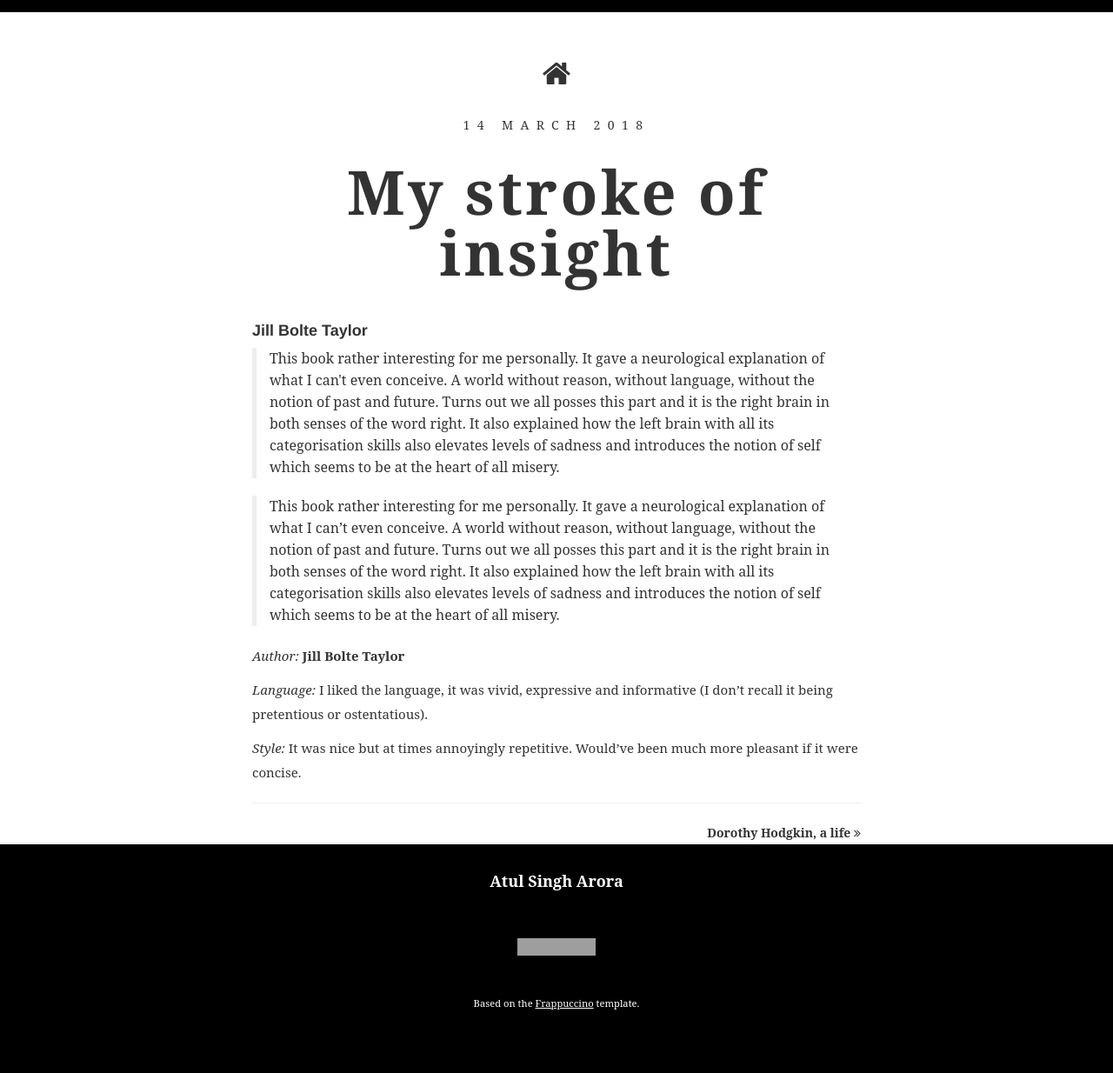
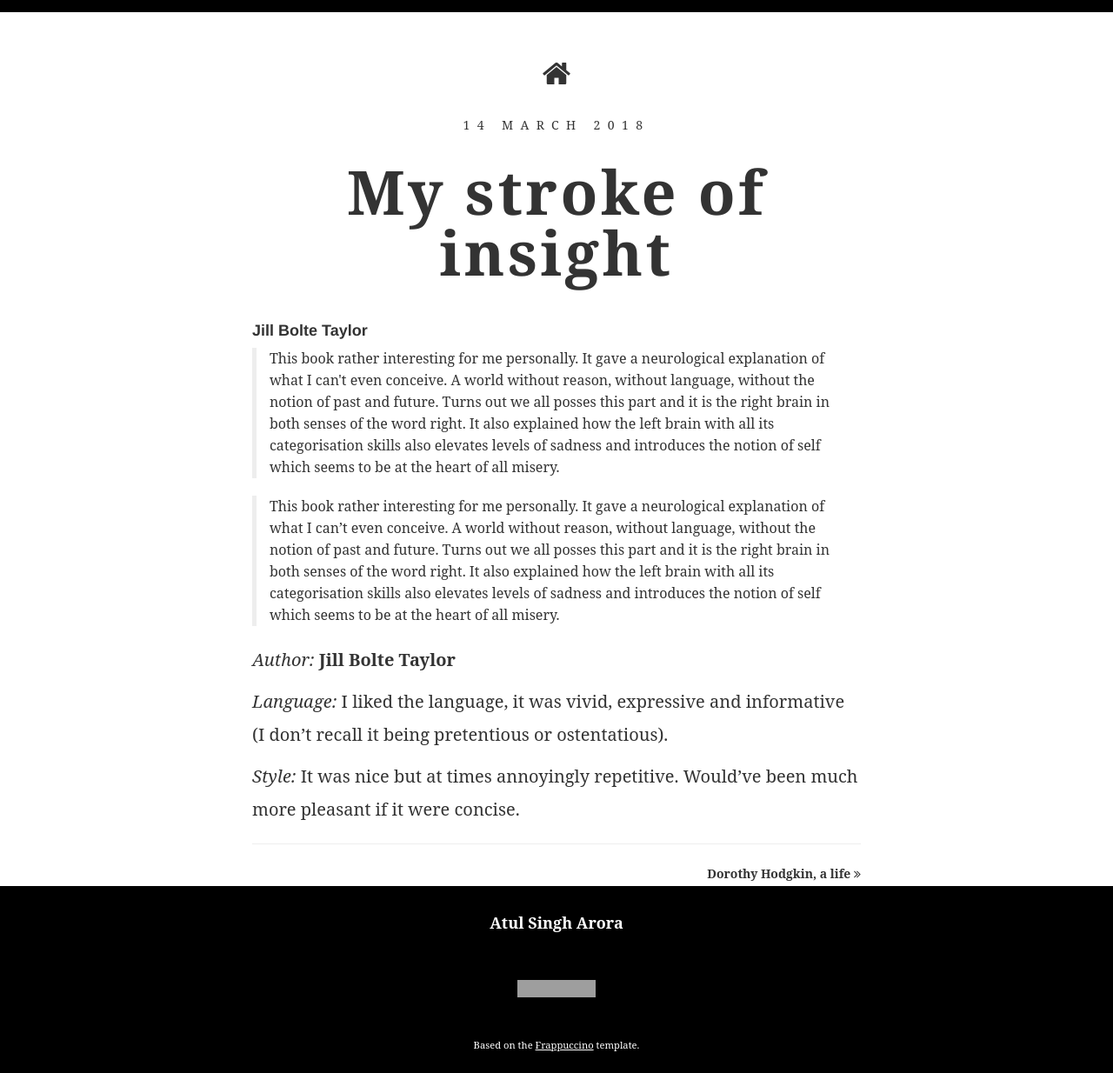
Before and after one commit to gleaned/gleaned.github.io, a Jekyll site: the page built from _posts/2018-03-14-JillBolte.md, in a window 1280 px wide. Shown: the whole page at 87% size. Built offline with Jekyll 4.4.1, drawn with Linux system fonts in a browser that asks for light colours; some web fonts are replaced; comment, search, counter and statistics services are not loaded; before the commit the page ends 1186 px from its top, so only the background shows below that; grey boxes are pictures that could not be loaded.

Commit message:
/ ‘_layouts/post_page.html’

```diff
--- a/_layouts/post_page.html
+++ b/_layouts/post_page.html
@@ -15,7 +15,7 @@ layout: default
 				<h5>{{ page.date | date: "%d %B %Y" }}</h5>
 				<h2 class="content">{{page.title}}</h2>
 				<h4 >{{page.author}}</h4>
-				<section style="font-size:15px;">
+				<section style="font-size:20px;">
 					<blockquote><p>{{page.abstract}}</p></blockquote>
 					{{ content }}
 					<hr>
```
